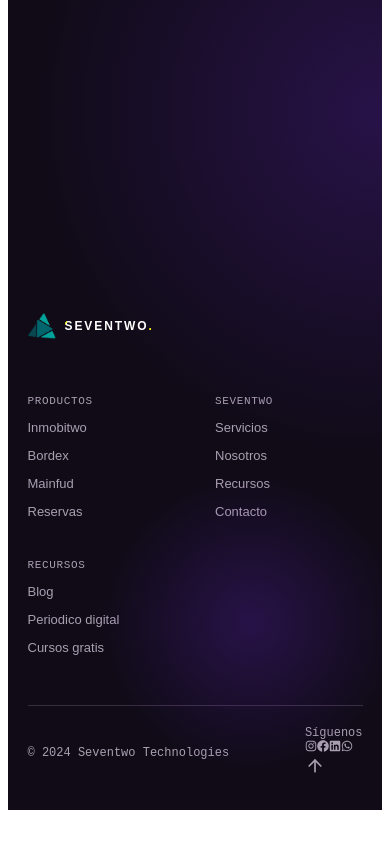
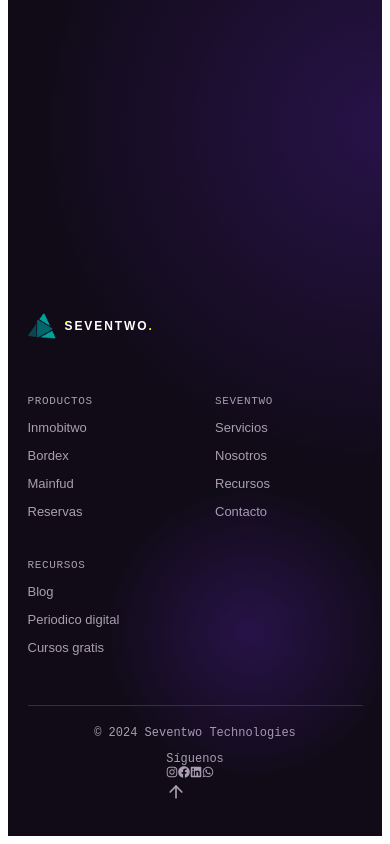
Before and after one commit to mateodevcode/seventwo-frontend, a Next.js app: page /home/page in a window 390 px wide. Shown: the part 8802-9646 px from the top of the page. Before the commit the page ends 9620 px from the top, so only its background shows below. Built offline with nearby package versions, Linux system fonts and the light colour scheme.

Commit message:
Se desplegara en cloudflare

```diff
--- a/package.json
+++ b/package.json
@@ -24,10 +24,12 @@
     "tw-animate-css": "^1.4.0"
   },
   "devDependencies": {
+    "@opennextjs/cloudflare": "^1.20.8",
     "@tailwindcss/postcss": "^4",
     "eslint": "^9",
     "eslint-config-next": "16.3.6",
-    "tailwindcss": "^4"
+    "tailwindcss": "^4",
+    "wrangler": "^4.147.0"
   },
   "packageManager": "pnpm@12.6.0"
 }
--- a/pnpm-workspace.yaml
+++ b/pnpm-workspace.yaml
@@ -1,3 +1,5 @@
 allowBuilds:
+  esbuild: true
   sharp: false
   unrs-resolver: false
+  workerd: true
--- a/src/app/layout.js
+++ b/src/app/layout.js
@@ -50,7 +50,7 @@ const geistLondrina = Londrina_Outline({
 const geistArchivoBlack = Archivo_Black({
   variable: "--font-archivo-black",
   subsets: ["latin"],
-  weight: "400", // revisá qué weights tiene disponibles en fonts.google.com antes de pedir otros
+  weight: "400",
 });
 
 export const metadata = {
--- a/src/pages/home/home.css
+++ b/src/pages/home/home.css
@@ -486,7 +486,7 @@
   .home-root .contact { padding-bottom: 85px; padding-top: 85px; }
   .home-root .footer-links { gap: 40px; grid-template-columns: 1fr 1fr; margin-top: 55px; }
   .home-root .footer-links > div:last-child { grid-column: span 2; }
-  .home-root .footer-bottom { gap: 12px; flex-direction: row; margin-top: 50px; }
+  .home-root .footer-bottom { gap: 12px; flex-direction: column; margin-top: 50px; }
 }
 @media (prefers-reduced-motion: reduce) {
   .home-root .marquee-track { animation: none; }
```
Also changed, not shown: 1 other file (tests, documents, lock files or other folders).
